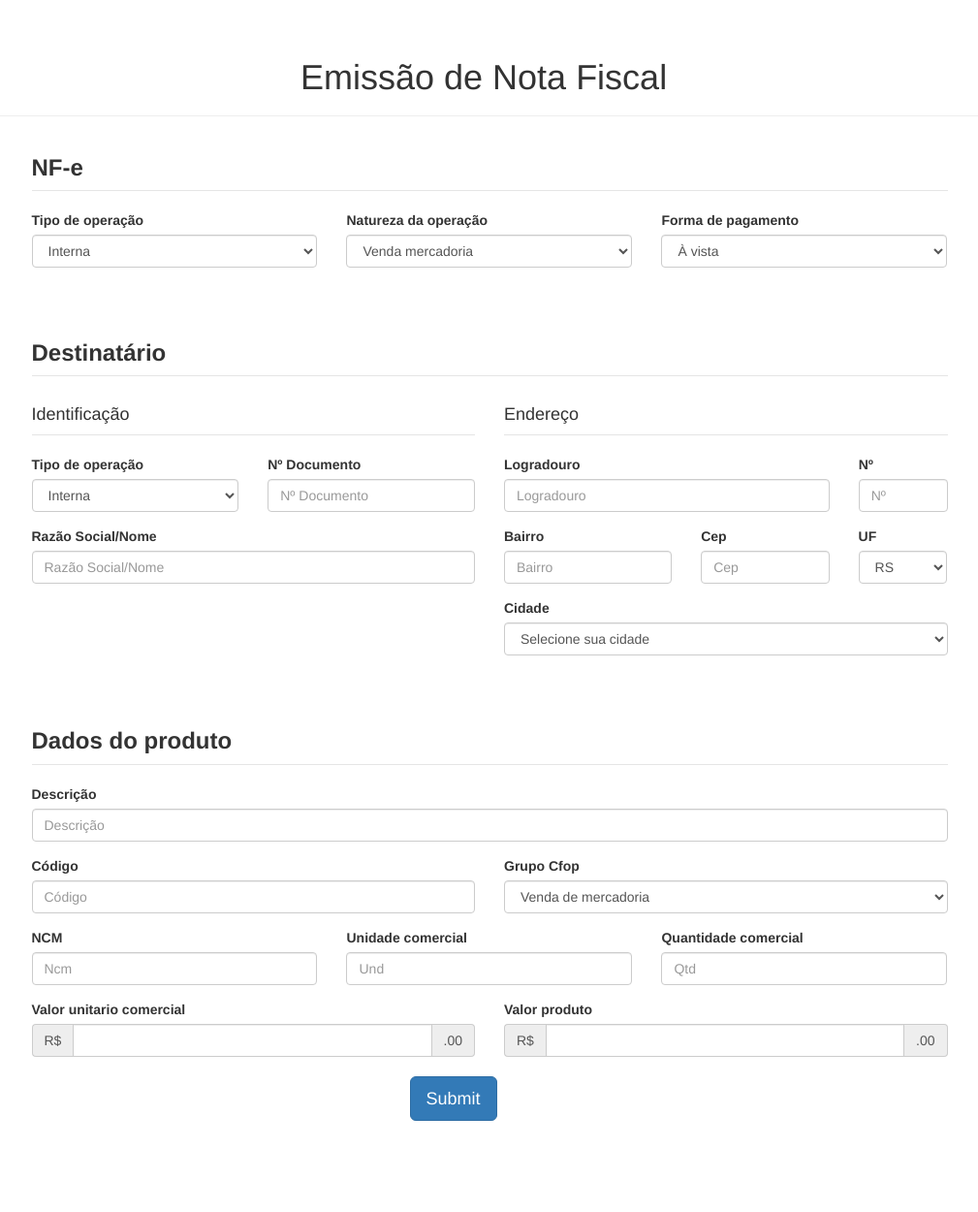
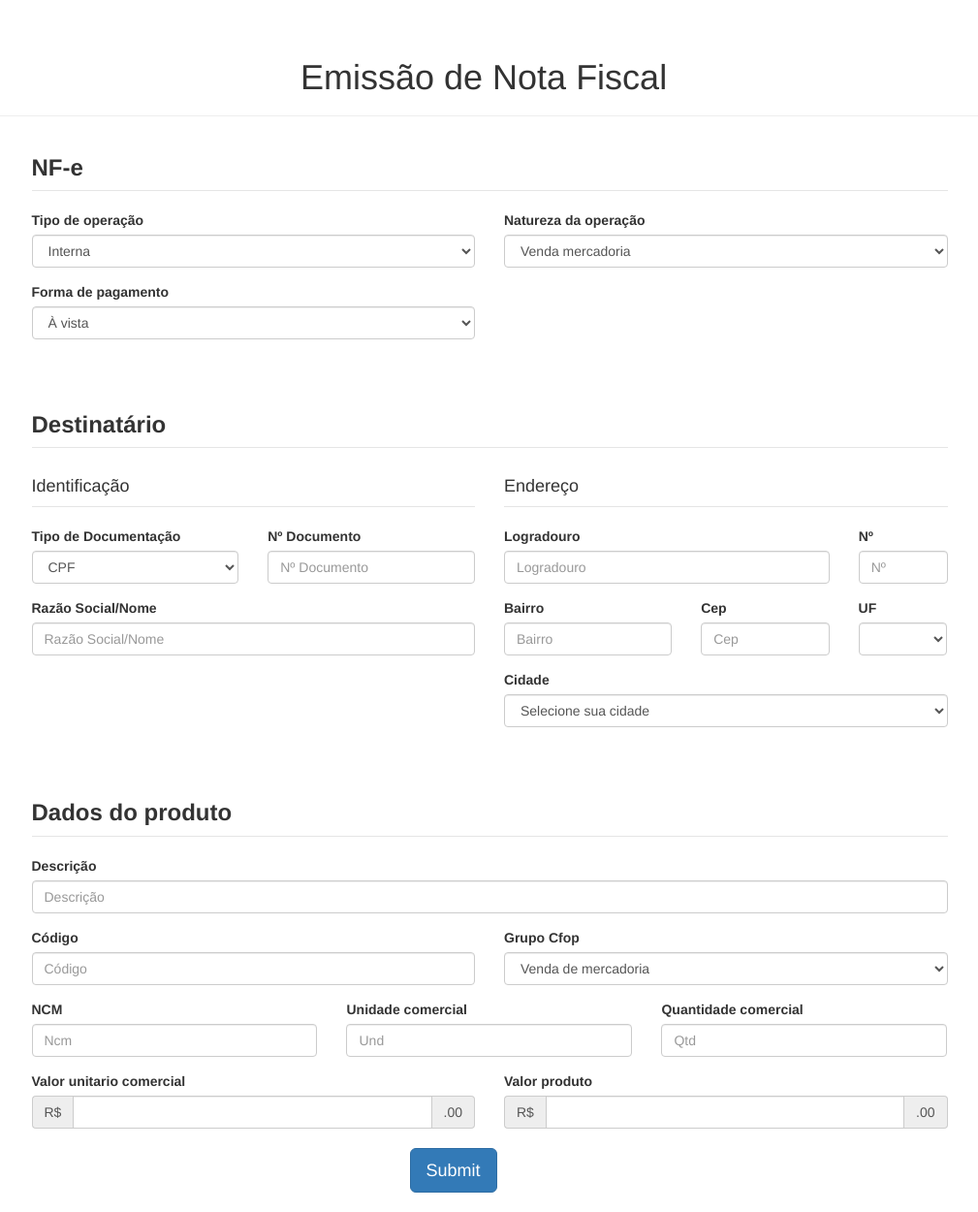
Before and after one commit to SouthwaresSolutions/Jje, a CodeIgniter app: page /jje_erp/ in a window 1280 px wide. Shown: the whole page at 97% size, without its empty margins (135-1144 px from the left). Before the commit the page ends 1156 px from the top, so only its background shows below. Run offline with CodeIgniter, Linux system fonts and the light colour scheme; lists and menus that the app fills with data are empty.

Commit message:
Corrigindo e implementando Index

```diff
--- a/application/views/index/index.php
+++ b/application/views/index/index.php
@@ -41,27 +41,28 @@
               <legend><h3><b>NF-e</b></h3></legend>
 
               <div class="row">
-                <div class="form-group col-md-4">
-                  <label>Tipo de operação</label>
-                  <select name="idDest" class="form-control">
+                <div class="form-group col-md-6">
+                  <label for="idDest">Tipo de operação</label>
+                  <select name="xml[idDest]" id="idDest" class="form-control">
                     <option value="1">Interna</option>
                     <option value="2">Interestadual</option>
                     <option value="3">Exterior</option>
                   </select>
                 </div>
 
-                <div class="form-group col-md-4">
-                  <label>Natureza da operação</label>
-                  <select name="natOp" class="form-control">
+                <div class="form-group col-md-6">
+                  <label for="natOp">Natureza da operação</label>
+                  <select name="xml[natOp]" id="natOp" class="form-control">
                     <option value="Venda de produto">Venda mercadoria</option>
                     <option value="Remessa de mercadoria para brinde">Remessa brinde</option>
                   </select>
                 </div>
-                <div class="form-group col-md-4">
-                  <label>Forma de pagamento</label>
-                  <select name="indPag" class="form-control">
+                <div class="form-group col-md-6">
+                  <label for="indPag" >Forma de pagamento</label>
+                  <select name="xml[indPag]" id="indPag" class="form-control">
                     <option value="0">À vista</option>
-                    <option value="1">A prazo</option>
+                    <option value="1">À prazo</option>
+                    <option value="2">Outros</option>
                   </select>
                 </div>
               </div>
@@ -82,22 +83,21 @@
                     <legend><h4>Identificação</h4></legend>
                       <div class="row">
                         <div class="form-group col-md-6">
-                          <label>Tipo de operação</label>
-                          <select class="form-control">
-                            <option>Interna</option>
-                            <option>Interestadual</option>
-                            <option>Exterior</option>
+                          <label for="typeDoc" >Tipo de Documentação</label>
+                          <select name="xml[typeDoc]" id="typeDoc" class="form-control">
+                            <option value="1">CPF</option>
+                            <option value="2">CNPJ</option>
                           </select>
                         </div>
                         <div class="form-group col-md-6">
-                          <label>Nº Documento</label>
-                          <input type="text" class="form-control" placeholder="Nº Documento">
+                          <label for="numDoc">Nº Documento</label>
+                          <input name="xml[numDoc]" id="numDoc" type="text" class="form-control" placeholder="Nº Documento">
                         </div>
                       </div>
                       <div class="row">
                         <div class="form-group col-md-12">
-                          <label>Razão Social/Nome</label>
-                          <input type="text" class="form-control" placeholder="Razão Social/Nome">
+                          <label for="xNome" >Razão Social/Nome</label>
+                          <input name="xml[xNome]" id="xNome" type="text" class="form-control" placeholder="Razão Social/Nome">
                         </div>
                       </div>
                     </fieldset>
@@ -107,36 +107,35 @@
                     <legend><h4>Endereço</h4></legend>
                     <div class="row">
                       <div class="form-group col-md-9">
-                        <label>Logradouro</label>
-                        <input type="text" class="form-control" placeholder="Logradouro">
+                        <label for="xLgr" >Logradouro</label>
+                        <input name="xml[xLgr]" id="xLgr" type="text" class="form-control" placeholder="Logradouro">
                       </div>
                       <div class="form-group col-md-3">
-                        <label>Nº</label>
-                        <input type="text" class="form-control" placeholder="Nº">
+                        <label for="nro" >Nº</label>
+                        <input name="xml[nro]" id="nro" type="text" class="form-control" placeholder="Nº">
                       </div>
                     </div>
                     <div class="row">
                       <div class="form-group col-md-5">
-                        <label>Bairro</label>
-                        <input type="text" class="form-control" placeholder="Bairro">
+                        <label for="xBairro" >Bairro</label>
+                        <input name="xml[xBairro]" id="xBairro" type="text" class="form-control" placeholder="Bairro">
                       </div>
                       <div class="form-group col-md-4">
-                        <label>Cep</label>
-                        <input type="text" class="form-control" placeholder="Cep">
+                        <label for="CEP">Cep</label>
+                        <input name="xml[CEP]" id="CEP" type="text" class="form-control" placeholder="Cep">
                       </div>
                       <div class="form-group col-md-3">
-                        <label>UF</label>
-                          <select class="form-control">
-                            <!-- Aqui vai o foreach de estados puxados do banco
-                              IMPORTANTE por o database no array de libraries do autoload-->
-                            <option>RS</option>
+                        <label for="UF">UF</label>
+                          <select name="xml[UF]" id="UF" class="form-control">
+
                           </select>
                       </div>
                     </div>
                     <div class="row">
                       <div class="form-group col-md-12">
                         <label>Cidade</label>
-                          <select class="form-control">
+                          <!-- idMun - Name referente a Cidade    -->
+                          <select name="idMun" class="form-control">
                             <option>Selecione sua cidade</option>
                             <!-- Aqui vai o foreach de estados puxados do banco
                               IMPORTANTE por o database no array de libraries do autoload-->
@@ -163,11 +162,11 @@
                   <div class="row">
                     <div class="form-group col-md-12">
                       <label>Descrição</label>
-                      <input type="text" class="form-control" placeholder="Descrição">
+                      <input name="xProd" type="text" class="form-control" placeholder="Descrição">
                     </div>
                     <div class="form-group col-md-6">
                       <label>Código</label>
-                      <input type="text" class="form-control" placeholder="Código">
+                      <input name="cProd" type="text" class="form-control" placeholder="Código">
                     </div>
                     <div class="form-group col-md-6">
                       <label>Grupo Cfop</label>
```
Also changed, not shown: 1 other file.
